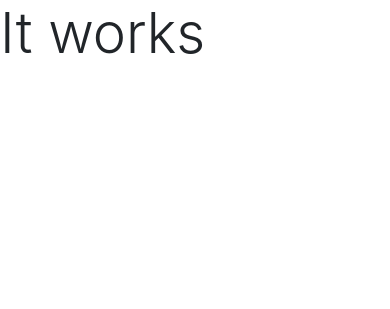
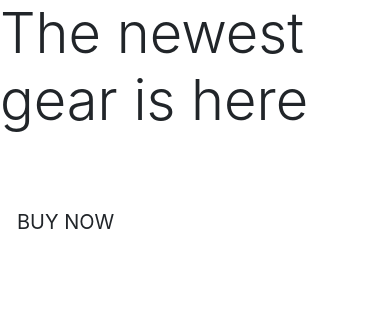
Before and after one commit to YoannaLa/Boutique_crossFit, a Django app: page / in a window 390 px wide. Shown: the top 309 px of the page. Run offline with Django 4.2, Linux system fonts and the light colour scheme.

Commit message:
add a home page block

```diff
--- a/home/templates/home/index.html
+++ b/home/templates/home/index.html
@@ -1,6 +1,27 @@
 {% extends "base.html" %}
 {% load static %}
 
+{% block page_header %}
+    <div class="container header-container">
+        <div class="row">
+            <div class="col"></div>
+        </div>
+    </div>
+
+{% endblock %}
+
 {% block content %}
-    <h1 class="display-4 text-sucess"> It works</h1>
+   <div class="container h-100">
+       <div class="row h-100">
+           <div class="col-7 col-md-6 my-auto"></div>
+           <h1 class="display-4 logo-font text-green">
+                The newest gear is here
+            </h1>
+            <div class="my-5">
+                <h4>
+                    <a href="" class="shop-now-button btn btn-lg rounded-0 text-uppercase py-3">Buy Now</a>
+                </h4>
+            </div>
+        </div>
+       </div>
     {% endblock %}
```
